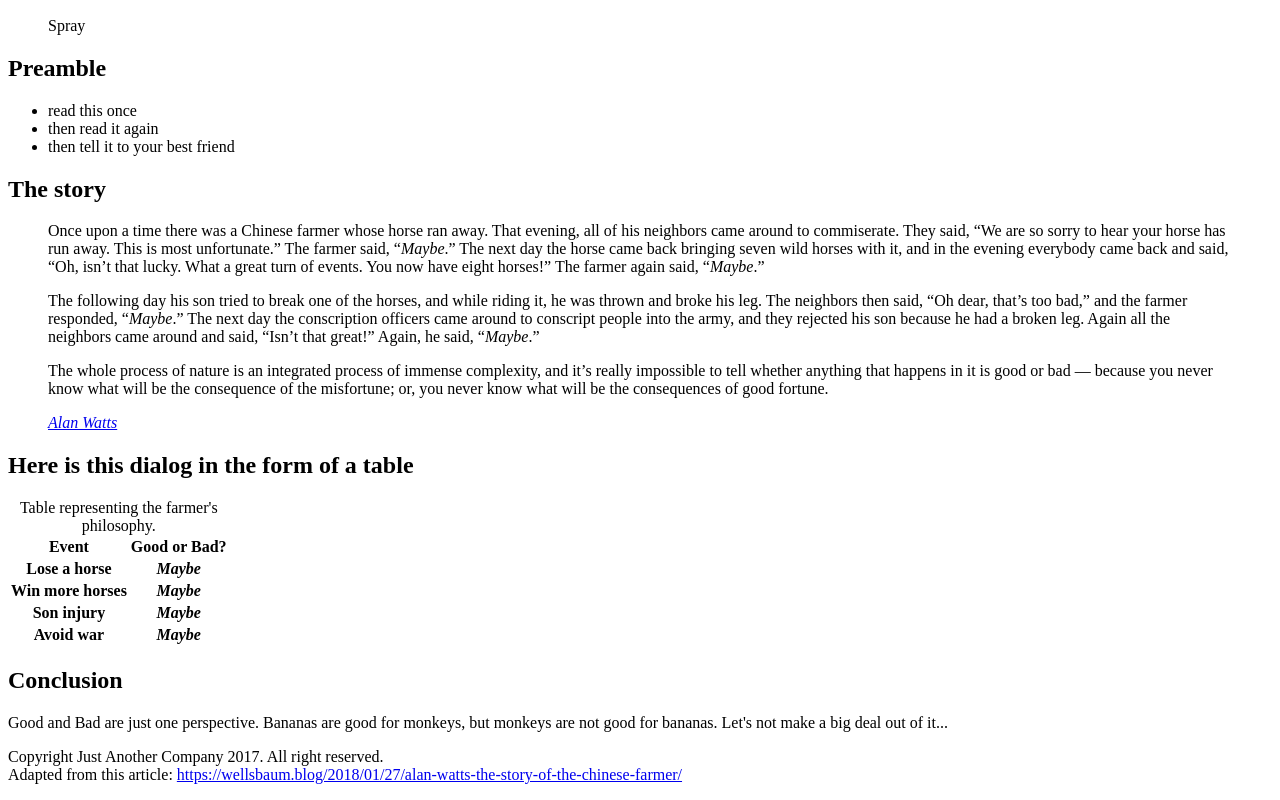
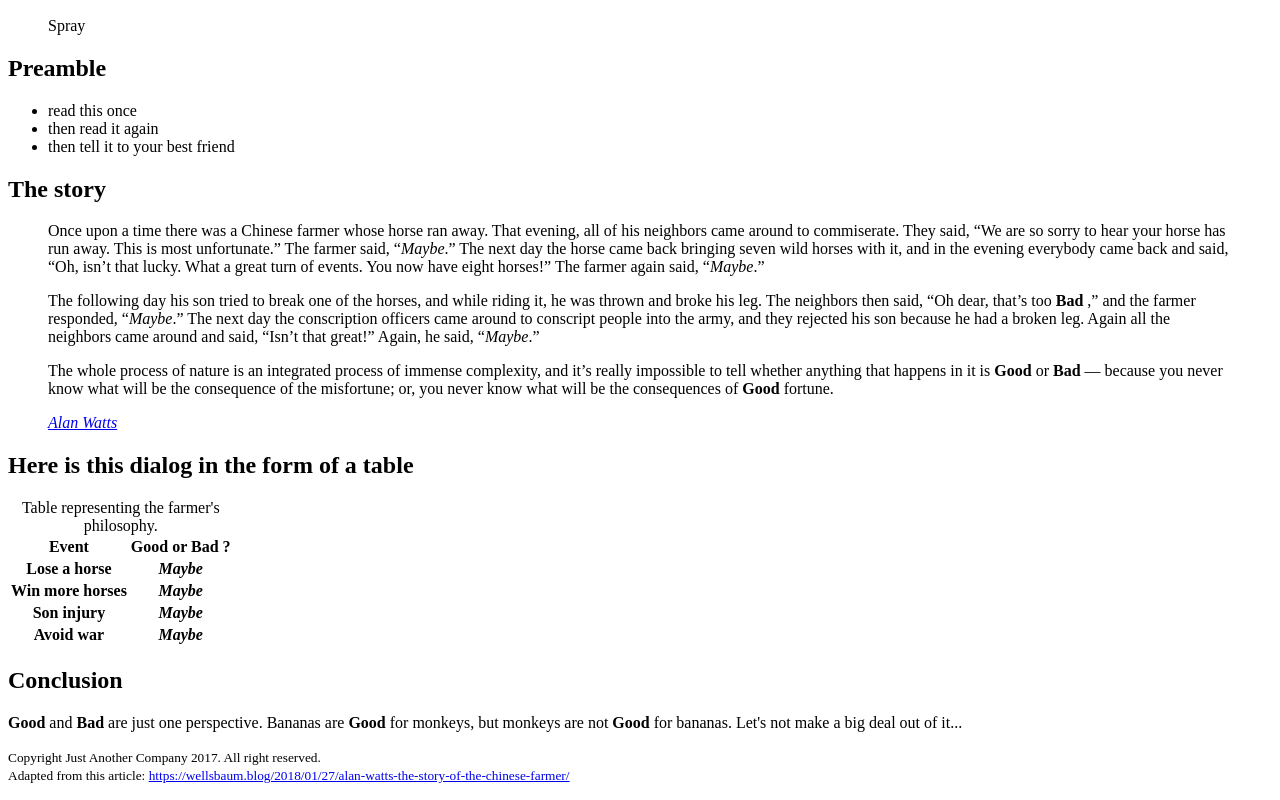
Before and after one commit to Lauke/chinese-farmer, a plain HTML site: page index.html in a window 1280 px wide. Shown: the part 422-1222 px from the top of the page. Drawn offline with Linux system fonts and the light colour scheme.

Commit message:
added strong tags and tatargetted the urls

```diff
--- a/index.html
+++ b/index.html
@@ -15,7 +15,7 @@
 <article>
   <header><h1>The Story of the Chinese Farmer</h1>
 
-   <address class="author">By <a rel="author" class="author" target="_blank" href="https://twitter.com/alexandregorius">Alexandre Gorius</a></address>
+   <address class="author">By <a rel="author" class="author" target="_blank" href="https://twitter.com/alexandregorius" title="Alexandre Gorius on Twitter">Alexandre Gorius</a></address>
    on <time datetime="2016-05-11">11 may 2016</time>
 </header>
 
@@ -36,10 +36,8 @@
 <h2>The story</h2>
 <blockquote cite="URL">
    <p>Once upon a time there was a Chinese farmer whose horse ran away. That evening, all of his neighbors came around to commiserate. They said, <q>We are so sorry to hear your horse has run away. This is most unfortunate.</q> The farmer said, <q><em>Maybe</em>.</q> The next day the horse came back bringing seven wild horses with it, and in the evening everybody came back and said, <q>Oh, isn’t that lucky. What a great turn of events. You now have eight horses!</q> The farmer again said, <q><em>Maybe</em>.</q></p>
-
-   <p>The following day his son tried to break one of the horses, and while riding it, he was thrown and broke his leg. The neighbors then said, <q>Oh dear, that’s too bad,</q> and the farmer responded, <q><em>Maybe</em>.</q> The next day the conscription officers came around to conscript people into the army, and they rejected his son because he had a broken leg. Again all the neighbors came around and said, <q>Isn’t that great!</q> Again, he said, <q><em>Maybe</em>.</q></p>
-
-   <p>The whole process of nature is an integrated process of immense complexity, and it’s really impossible to tell whether anything that happens in it is good or bad — because you never know what will be the consequence of the misfortune; or, you never know what will be the consequences of good fortune.</p>
+   <p>The following day his son tried to break one of the horses, and while riding it, he was thrown and broke his leg. The neighbors then said, <q>Oh dear, that’s too <strong class="bad">Bad</strong> ,</q> and the farmer responded, <q><em>Maybe</em>.</q> The next day the conscription officers came around to conscript people into the army, and they rejected his son because he had a broken leg. Again all the neighbors came around and said, <q>Isn’t that great!</q> Again, he said, <q><em>Maybe</em>.</q></p>
+   <p>The whole process of nature is an integrated process of immense complexity, and it’s really impossible to tell whether anything that happens in it is <strong class="good">Good</strong>  or <strong class="bad">Bad</strong>  — because you never know what will be the consequence of the misfortune; or, you never know what will be the consequences of <strong class="good">Good</strong>  fortune.</p>
 
 <cite><a href="https://en.wikipedia.org/wiki/Alan_Watts" rel="author" class="author" target="_blank" title="Alan Watts on Wikipedia">Alan Watts</a></cite>
 </blockquote>
@@ -50,7 +48,7 @@
       <table><caption>Table representing the farmer's philosophy.</caption>
    <tr>
      <th>Event</th>
-     <th>Good or Bad?</th>
+     <th><strong class="good">Good</strong>  or <strong class="bad">Bad</strong> ?</th>
    </tr>
    <tr>
      <th>Lose a horse</th>
@@ -73,13 +71,14 @@
 
 <section>
    <h2>Conclusion</h2>
-   Good and Bad are just one perspective. Bananas are good for monkeys, but monkeys are not good for bananas. Let's not make a big deal out of it...
+   <p><strong class="good">Good</strong>  and <strong class="bad">Bad</strong>  are just one perspective. Bananas are <strong class="good">Good</strong>  for monkeys, but monkeys are not <strong class="good">Good</strong>  for bananas. Let's not make a big deal out of it...</p>
 </section>
 
 </article>
 </main>
 <footer>
-   <p>Copyright Just Another Company 2017. All right reserved.
-      <br>Adapted from this article: <a href="https://wellsbaum.blog/2018/01/27/alan-watts-the-story-of-the-chinese-farmer/" target="_blank" title="Original article can be found here">https://wellsbaum.blog/2018/01/27/alan-watts-the-story-of-the-chinese-farmer/</a></p>
+   <small>Copyright Just Another Company 2017. All right reserved. <br>
+      Adapted from this article: <a href="https://wellsbaum.blog/2018/01/27/alan-watts-the-story-of-the-chinese-farmer/" target="_blank" title="Original article can be found here">https://wellsbaum.blog/2018/01/27/alan-watts-the-story-of-the-chinese-farmer/</a>
+   </small>
 </footer>
 </body>
```
